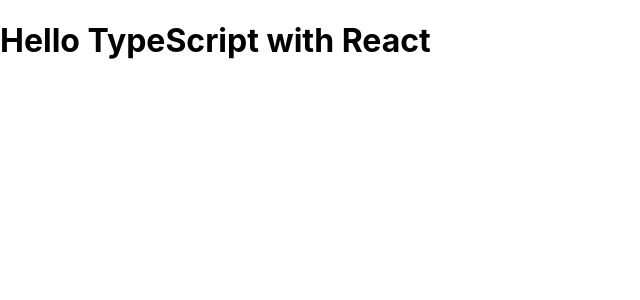
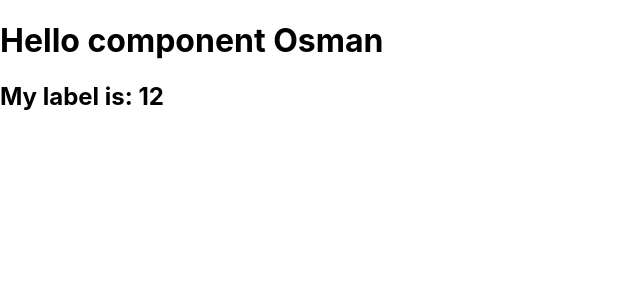
Before and after one commit to osmanbeshirov/TSC-react, a React (Create React App) app: page / in a window 1280 px wide. Shown: the top 300 px of the page, without its empty margins (0-640 px from the left). Built offline with nearby package versions, Linux system fonts and the light colour scheme.

Commit message:
react props types in TS

```diff
--- a/src/App.tsx
+++ b/src/App.tsx
@@ -1,9 +1,10 @@
 import React from 'react';
+import Hello from '../src/components/Hello'
 
 function App() {
   return (
     <div className="App">
-      <h1>Hello TypeScript with React</h1>
+      <Hello name="Osman" label={12} />
     </div>
   );
 }
--- /dev/null
+++ b/src/components/Hello.tsx
@@ -0,0 +1,30 @@
+import React from 'react';
+
+interface IProps {
+    name: string;
+    label: number;
+    description?: string;
+}
+
+//first method
+// const Hello = ({ name, label, description }: IProps) => {
+//     return (
+//         <div>
+//             <h1>Hello component {name}</h1>
+//             <h2>My label is: {label}</h2>
+//             <h3>My description is: {description}</h3>
+//         </div>
+//     )
+// }
+
+//second method
+const Hello: React.FunctionComponent<IProps> = ({ name, label }) => {
+    return (
+        <div>
+            <h1>Hello component {name}</h1>
+            <h2>My label is: {label}</h2>
+        </div>
+    )
+}
+
+export default Hello;
```
